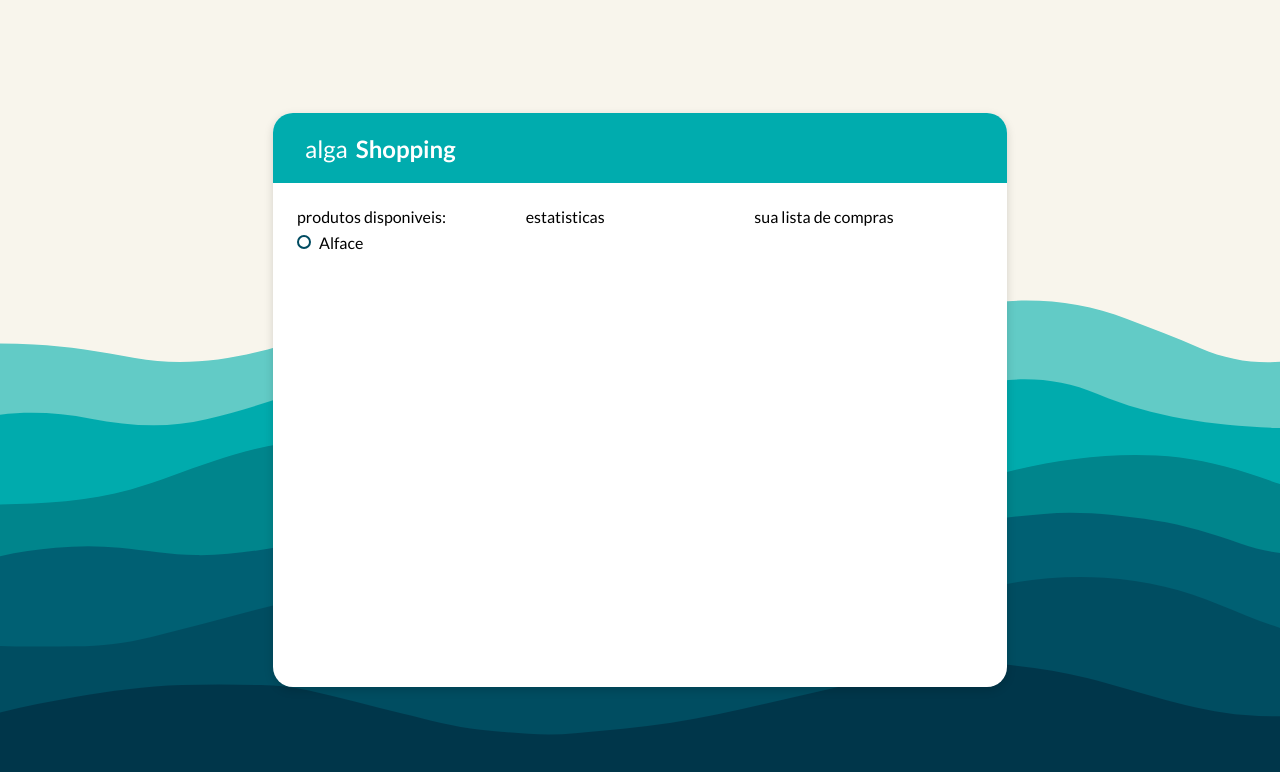
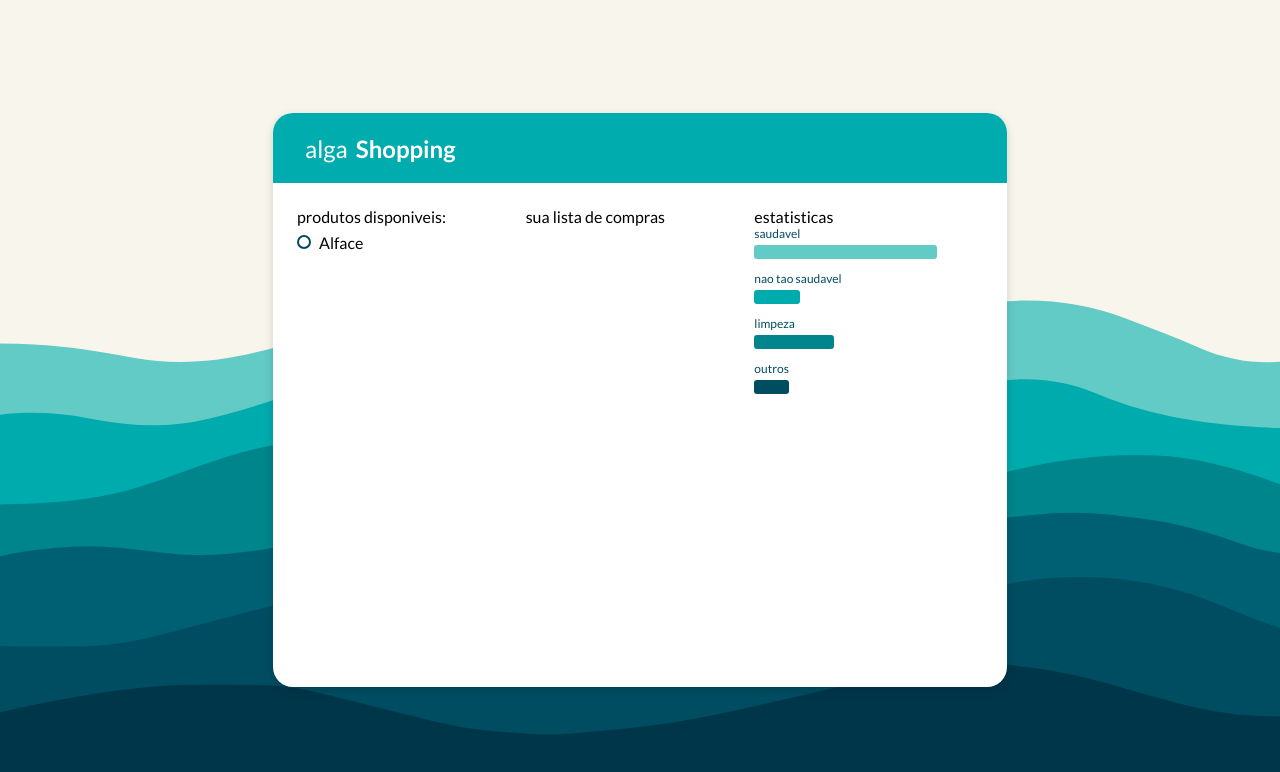
Before and after one commit to lfnandoo/algashopping, a React (Create React App) app: page / in a window 1280 px wide. Shown: the top 772 px of the page. Built offline with nearby package versions, Linux system fonts and the light colour scheme.

Commit message:
🔥 statistics component

```diff
--- a/src/components/App/App.jsx
+++ b/src/components/App/App.jsx
@@ -1,11 +1,15 @@
 import React from "react";
 import Checkbox from "../../shared/Checkbox/Checkbox";
+import LineChart from "../../shared/LineChart/LineChart";
 import AppContainer from "../AppContainer/AppContainer";
 import AppHeader from "../AppHeader/AppHeader";
 import { Wrapper, Container } from "./App.styles";
 
 export default function App() {
   const [lettuce, setLettuce] = React.useState();
+  const [healthy, setHealthy] = React.useState(20);
+
+  const colors = ["#62CBC6", "#00ABAD", "#00858C", "#004D61"];
 
   return (
     <Wrapper>
@@ -23,7 +27,19 @@
             </div>
           }
           middle={<div>sua lista de compras</div>}
-          right={<div>estatisticas</div>}
+          right={
+            <div>
+              estatisticas{" "}
+              <LineChart color={colors[0]} title="saudavel" percentage={80} />
+              <LineChart
+                color={colors[1]}
+                title="nao tao saudavel"
+                percentage={20}
+              />
+              <LineChart color={colors[2]} title="limpeza" percentage={35} />
+              <LineChart color={colors[3]} title="outros" percentage={15} />
+            </div>
+          }
         />
       </Container>
     </Wrapper>
--- a/src/components/AppContainer/AppContainer.jsx
+++ b/src/components/AppContainer/AppContainer.jsx
@@ -6,8 +6,8 @@
   return (
     <Wrapper>
       <div>{left}</div>
+      <div>{middle}</div>
       <div>{right}</div>
-      <div>{middle}</div>
     </Wrapper>
   );
 }
--- /dev/null
+++ b/src/shared/LineChart/LineChart.jsx
@@ -0,0 +1,13 @@
+import React from "react";
+import { Wrapper, ProgressBar } from "./LineChat.styles";
+
+export default function LineChart({ title, percentage, color }) {
+  return (
+    <div>
+      <Wrapper>
+        <span>{title}</span>
+        <ProgressBar percentage={percentage} color={color} />
+      </Wrapper>
+    </div>
+  );
+}
--- /dev/null
+++ b/src/shared/LineChart/LineChat.styles.js
@@ -0,0 +1,21 @@
+import styled from "styled-components";
+
+export const Wrapper = styled.div`
+  display: flex;
+  flex-direction: column;
+  margin-bottom: 12px;
+
+  span {
+    margin-bottom: 4px;
+    font-size: 12px;
+    color: #004d61;
+  }
+`;
+
+export const ProgressBar = styled.div`
+  height: 14px;
+  border-radius: 3px;
+  background-color: ${(props) => (props.color ? props.color : "#004D61")};
+  width: ${(props) => (props.percentage ? props.percentage : 0)}%;
+  transition: 0.5s ease;
+`;
```
